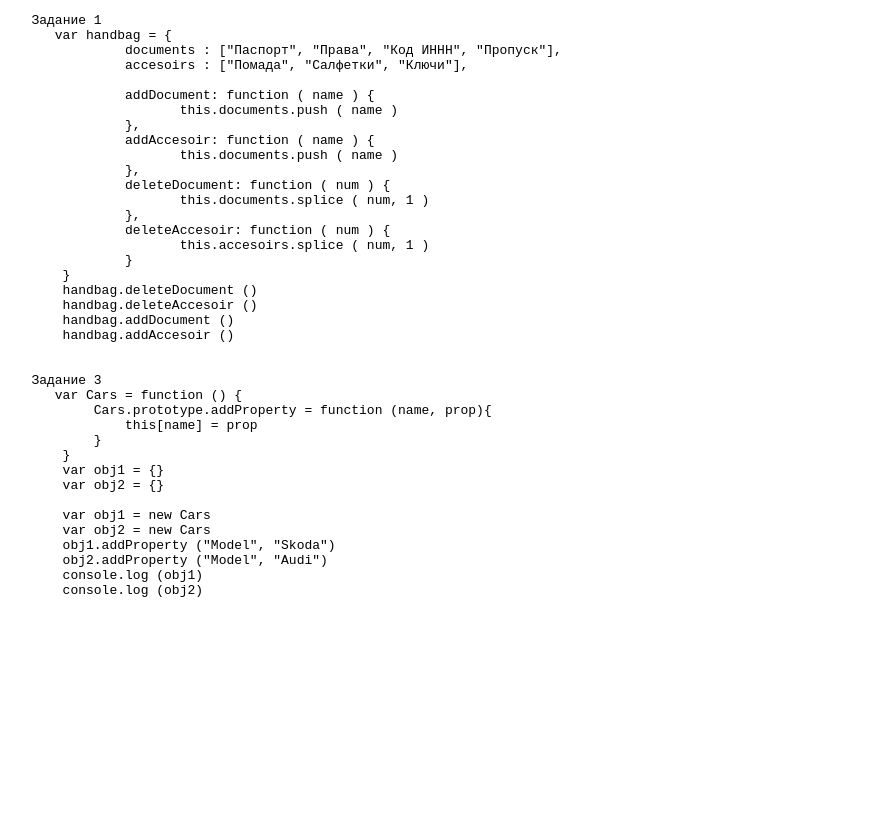
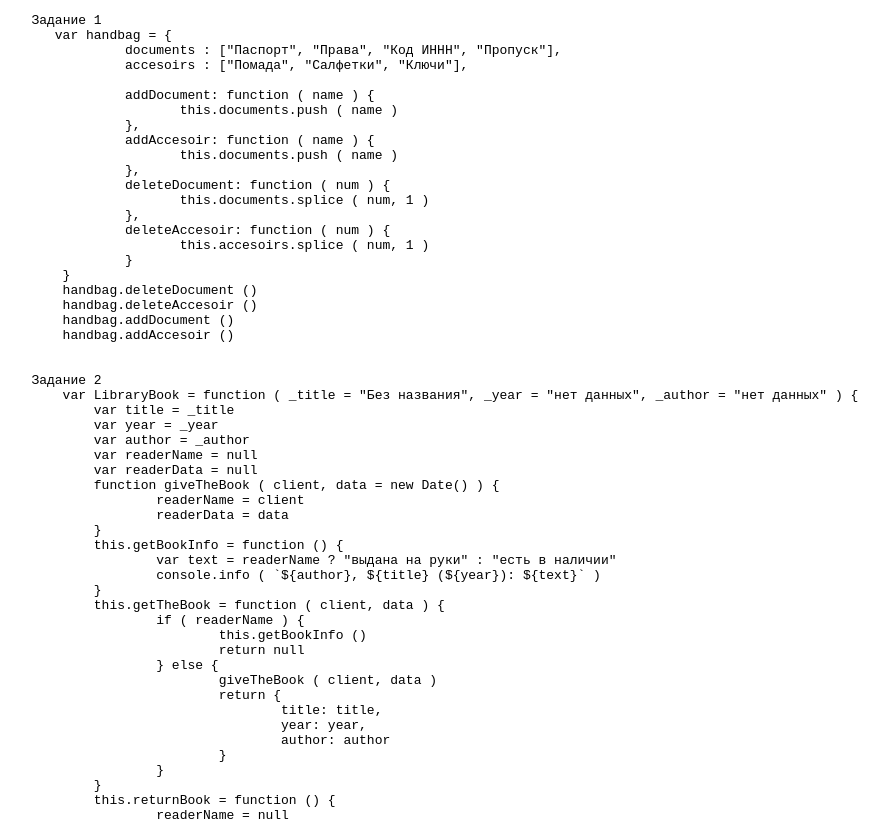
Before and after one commit to BannovAlex/JS-HomeWorks, a plain HTML site: page HW4/index.html in a window 1280 px wide. Shown: the top 821 px of the page, without its empty margins (39-928 px from the left). Before the commit the page ends 800 px from the top, so only its background shows below. Drawn offline with Linux system fonts and the light colour scheme.

Commit message:
HW4-add second task

```diff
--- a/HW4/index.html
+++ b/HW4/index.html
@@ -30,6 +30,54 @@
             handbag.addAccesoir ()
 
         </code>
+        <code>Задание 2
+            var LibraryBook = function ( _title = "Без названия", _year = "нет данных", _author = "нет данных" ) {
+                var title = _title
+                var year = _year
+                var author = _author
+                var readerName = null
+                var readerData = null
+                function giveTheBook ( client, data = new Date() ) {
+                        readerName = client
+                        readerData = data
+                }
+                this.getBookInfo = function () {
+                        var text = readerName ? "выдана на руки" : "есть в наличии"
+                        console.info ( `${author}, ${title} (${year}): ${text}` )
+                }
+                this.getTheBook = function ( client, data ) {
+                        if ( readerName ) {
+                                this.getBookInfo ()
+                                return null
+                        } else {
+                                giveTheBook ( client, data )
+                                return {
+                                        title: title,
+                                        year: year,
+                                        author: author
+                                }
+                        }
+                }
+                this.returnBook = function () {
+                        readerName = null
+                        readerData = null
+                }
+            }
+
+            var books = []
+            books [0] = new LibraryBook ( "Война и мир", "1995", "Лев Толстой" )
+            books [1] = new LibraryBook ( "Отцы и дети", "1998", "Тургенев" )
+            books [3] = new LibraryBook ( "Кобзарь", "2005", "Тарас Шевченко" )
+
+            console.log ( books )
+
+            books [0].getBookInfo()
+            books [0].getTheBook( "Иван Сидоренко", new Date ( 2018, 6, 25 ) )
+            books [1].getBookInfo()
+            books [0].returnBook()
+            books [3].getBookInfo()
+
+        </code>
         <code>Задание 3
            var Cars = function () {
                 Cars.prototype.addProperty = function (name, prop){
```
